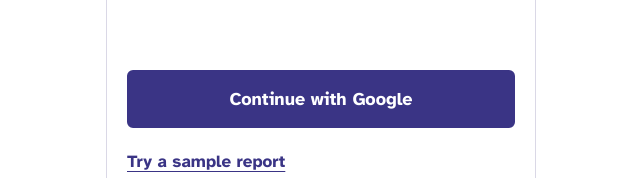
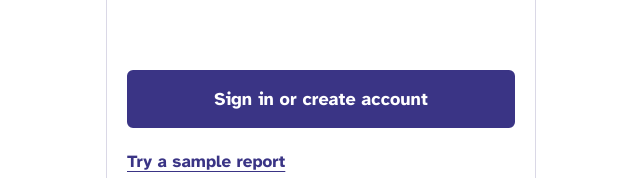
Before and after one commit to Nabil-Sajjad-Evan/LabLens, a Next.js app: page / in a window 1280 px wide. Shown: the part 536-714 px from the top of the page, without its empty margins (319-959 px from the left). Built offline with nearby package versions, Linux system fonts and the light colour scheme.

Commit message:
Link landing page button to sign-in page

```diff
--- a/app/page.tsx
+++ b/app/page.tsx
@@ -25,8 +25,7 @@ export default function SignInPage() {
 
       <div className="min-h-6 flex-1" />
 
-      {/* For now this goes straight to the Upload screen. Real Google sign-in comes later. */}
-      <PrimaryButton href="/upload">Continue with Google</PrimaryButton>
+        <PrimaryButton href="/login">Sign in or create account</PrimaryButton>
       <TextLink href="/check" className="mt-1.5">
         Try a sample report
       </TextLink>
```
